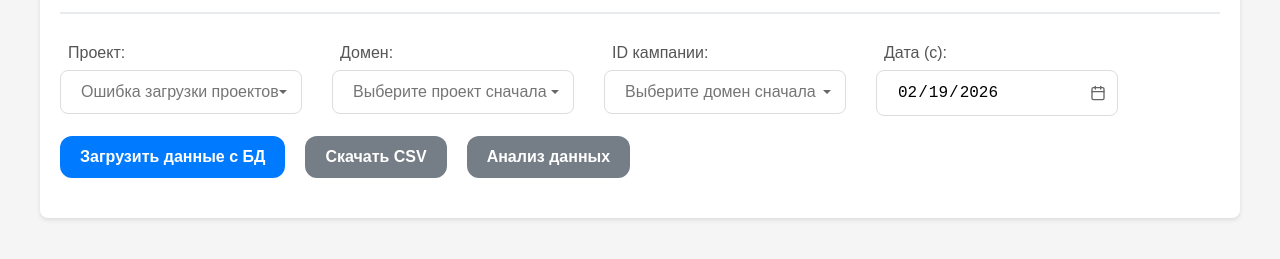
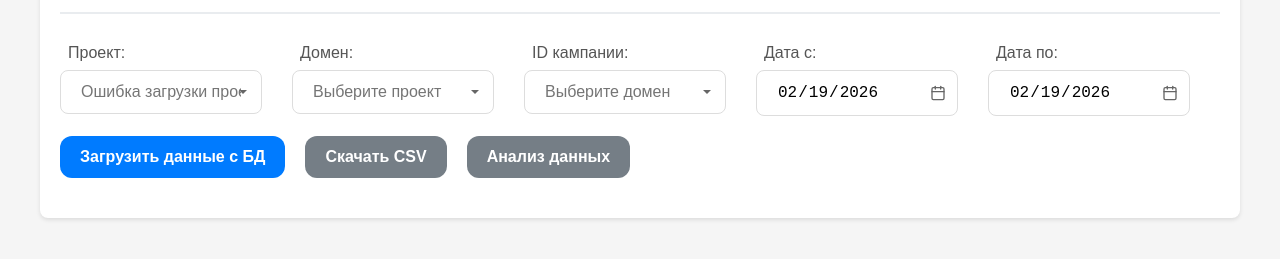
Before and after one commit to zdd95/nps-db, a website: page public/index.html in a window 1280 px wide. Both pictures are taken after a click on the button "Сбросить все". Shown: the part 83-342 px from the top of the page. Drawn offline with Linux system fonts and the light colour scheme; no server answers.

Commit message:
Добавлен новый фильтр - Дата по

```diff
--- a/public/index.html
+++ b/public/index.html
@@ -44,7 +44,7 @@
                     <input type="text"
                            id="domainFilter"
                            class="dropdown-input"
-                           placeholder="Выберите проект сначала"
+                           placeholder="Выберите проект"
                            readonly
                            onclick="toggleDomainDropdown()">
                     <div class="dropdown-list" id="domainList">
@@ -67,7 +67,7 @@
                     <input type="text"
                            id="campaignFilter"
                            class="dropdown-input"
-                           placeholder="Выберите домен сначала"
+                           placeholder="Выберите домен"
                            readonly
                            onclick="toggleCampaignDropdown()">
                     <div class="dropdown-list" id="campaignList">
@@ -88,11 +88,20 @@
                 </div>
             </div>
 
-            <!-- Фильтр: Дата (с) -->
-            <div class="filter-group">
-                <label for="dateFilter">Дата (с):</label>
-                <div class="date-input-wrapper">
-                    <input type="date" id="dateFilter">
+            <!-- Фильтр: Диапазон дат -->
+            <div class="date-filters-inline">
+                <div class="filter-group">
+                    <label for="dateFromFilter">Дата с:</label>
+                    <div class="date-input-wrapper">
+                        <input type="date" id="dateFromFilter">
+                    </div>
+                </div>
+
+                <div class="filter-group">
+                    <label for="dateToFilter">Дата по:</label>
+                    <div class="date-input-wrapper">
+                        <input type="date" id="dateToFilter">
+                    </div>
                 </div>
             </div>
         </div>
--- a/public/script.js
+++ b/public/script.js
@@ -12,6 +12,20 @@ let domains = [];
 let selectedDomain = null;
 let campaigns = [];
 let selectedCampaigns = new Set();
+
+function setTodayDateRange() {
+    const today = new Date();
+    const dateFromFilter = document.getElementById('dateFromFilter');
+    const dateToFilter = document.getElementById('dateToFilter');
+
+    if (dateFromFilter) {
+        dateFromFilter.valueAsDate = today;
+    }
+
+    if (dateToFilter) {
+        dateToFilter.valueAsDate = today;
+    }
+}
 
 // Загрузка проектов с сервера
 async function loadProjects() {
@@ -196,7 +210,7 @@ function updateCampaignFilter() {
     }
 
     if (!selectedDomain) {
-        campaignFilter.placeholder = 'Выберите домен сначала';
+        campaignFilter.placeholder = 'Выберите домен';
         campaignFilter.value = '';
         return;
     }
@@ -299,7 +313,7 @@ function updateCampaignOptionsState() {
 function resetDomainFilter() {
     selectedDomain = null;
     document.getElementById('domainFilter').value = '';
-    document.getElementById('domainFilter').placeholder = 'Выберите проект сначала';
+    document.getElementById('domainFilter').placeholder = 'Выберите проект';
     resetCampaignFilter();
 }
 
@@ -307,7 +321,7 @@ function resetDomainFilter() {
 function resetCampaignFilter() {
     selectedCampaigns.clear();
     document.getElementById('campaignFilter').value = '';
-    document.getElementById('campaignFilter').placeholder = 'Выберите домен сначала';
+    document.getElementById('campaignFilter').placeholder = 'Выберите домен';
     updateCampaignOptions();
 }
 
@@ -483,9 +497,9 @@ function resetAllFilters() {
 
     // Сбрасываем поля фильтров
     document.getElementById('domainFilter').value = '';
-    document.getElementById('domainFilter').placeholder = 'Выберите проект сначала';
+    document.getElementById('domainFilter').placeholder = 'Выберите проект';
     document.getElementById('campaignFilter').value = '';
-    document.getElementById('campaignFilter').placeholder = 'Выберите домен сначала';
+    document.getElementById('campaignFilter').placeholder = 'Выберите домен';
 
     // Сбрасываем выбранный проект (но оставляем FONTANKA по умолчанию)
     const projectNames = Object.keys(projectsMapping);
@@ -502,8 +516,8 @@ function resetAllFilters() {
         loadDomainsAndCampaigns(defaultProject);
     }
 
-    // Сбрасываем дату на сегодня
-    document.getElementById('dateFilter').valueAsDate = new Date();
+    // Сбрасываем диапазон дат на сегодня
+    setTodayDateRange();
 
     // Очищаем сообщения
     document.getElementById('message').innerHTML = '';
@@ -530,7 +544,8 @@ function resetAllFilters() {
 
 // Основная функция загрузки данных
 async function loadData() {
-    const dateFilter = document.getElementById('dateFilter').value;
+    const dateFromFilter = document.getElementById('dateFromFilter').value;
+    const dateToFilter = document.getElementById('dateToFilter').value;
     const messageDiv = document.getElementById('message');
     const loadingDiv = document.getElementById('loading');
     const downloadBtn = document.getElementById('downloadBtn');
@@ -553,6 +568,16 @@ async function loadData() {
         return;
     }
 
+    if (!dateFromFilter || !dateToFilter) {
+        messageDiv.innerHTML = '<div class="error">Пожалуйста, выберите диапазон дат</div>';
+        return;
+    }
+
+    if (dateFromFilter > dateToFilter) {
+        messageDiv.innerHTML = '<div class="error">Дата "с" не может быть больше даты "по"</div>';
+        return;
+    }
+
     loadingDiv.style.display = 'block';
 
     try {
@@ -565,7 +590,8 @@ async function loadData() {
             },
             body: JSON.stringify({
                 campaignIds: campaignIds,
-                date: dateFilter
+                dateFrom: dateFromFilter,
+                dateTo: dateToFilter
             })
         });
 
@@ -979,7 +1005,7 @@ document.addEventListener('click', function(e) {
 
 document.addEventListener('DOMContentLoaded', function() {
     loadProjects();
-    document.getElementById('dateFilter').valueAsDate = new Date();
+    setTodayDateRange();
 
     // Pagination controls wiring
     const pageSizeSelect = document.getElementById('pageSizeSelect');
--- a/public/styles.css
+++ b/public/styles.css
@@ -75,7 +75,7 @@ input, button {
     font-size: 16px;
 }
 input {
-    width: 200px;
+    width: 160px;
 }
 button {
     background-color: #007bff;
@@ -162,7 +162,7 @@ tr:nth-child(even) {
     font-size: 12px;
 }
 input[type="date"] {
-    width: 200px;
+    width: 160px;
     cursor: pointer;
 }
 /* Стили для календаря в браузерах WebKit (Chrome, Safari) */
@@ -199,7 +199,7 @@ input[type="date"]::-webkit-calendar-picker-indicator {
     display: inline-block;
 }
 .dropdown-input {
-    width: 200px;
+    width: 160px;
     cursor: pointer;
     background-color: white;
     font-size: 16px;
@@ -283,6 +283,12 @@ input[type="date"]::-webkit-calendar-picker-indicator {
     margin-bottom: 8px;
     font-weight: normal;
     color: #555;
+}
+
+.date-filters-inline {
+    display: flex;
+    gap: 30px;
+    align-items: flex-start;
 }
 
 /* Стили для чекбоксов в выпадающем списке */
```
Also changed, not shown: server.js (+17 -5 lines).
